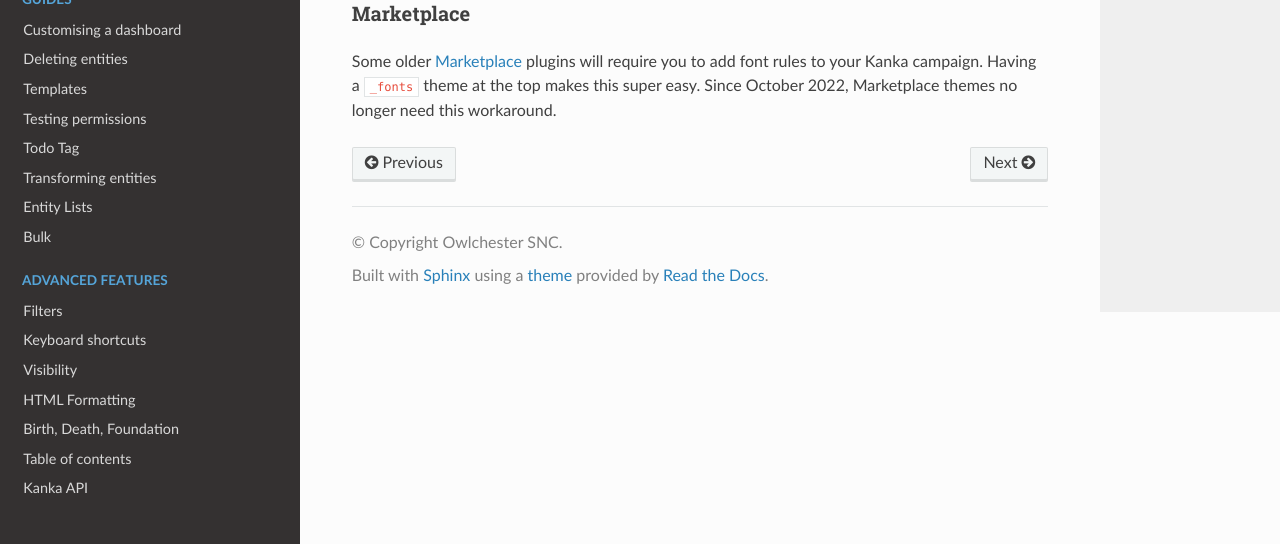
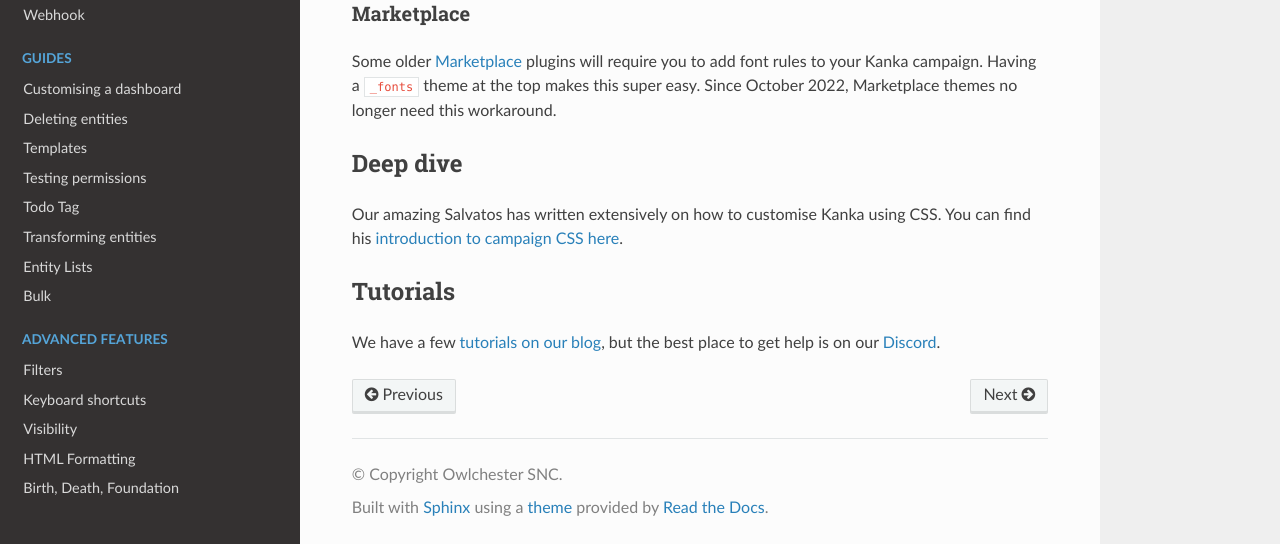
Before and after one commit to owlchester/kanka-docs, a Sphinx documentation site: the page built from docs/source/features/campaigns/theming.md, in a window 1280 px wide and 900 px high, scrolled down 950 px, cut to the strip 356-900 px from the top of the window. Built offline with Sphinx 7.4.7 and the Read the Docs theme 3.1.0, drawn with Linux system fonts in a browser that asks for light colours; pages that are not in the unit, such as notebooks, are missing from menus.

```diff
--- a/docs/source/features/campaigns/theming.md
+++ b/docs/source/features/campaigns/theming.md
@@ -21,3 +21,11 @@ CSS fonts are only properly imported when they are at the beginning of the CSS f
 ### Marketplace
 
 Some older [Marketplace](marketplace/marketplace) plugins will require you to add font rules to your Kanka campaign. Having a `_fonts` theme at the top makes this super easy. Since October 2022, Marketplace themes no longer need this workaround.
+
+## Deep dive
+
+Our amazing Salvatos has written extensively on how to customise Kanka using CSS. You can find his [introduction to campaign CSS here](https://salvatos.gitbook.io/kanka-cookbook/css/introduction-to-campaign-css).
+
+## Tutorials
+
+We have a few [tutorials on our blog](https://blog.kanka.io/category/tutorials/), but the best place to get help is on our [Discord](https://kanka.io/go/discord).
```
Also changed, not shown: docs/source/features/campaigns/gallery.md (+1 -5 lines), docs/source/guides/delete-entities.md (+2 -2 lines), docs/source/guides/templates.md (+2 -2 lines), docs/source/guides/transform.md (+2 -2 lines), docs/source/guides/img/delete-entity.png (added), docs/source/guides/img/deleting-entity.png (deleted), docs/source/guides/img/template-entity.png (added), docs/source/guides/img/templates.png (deleted), docs/source/guides/img/transform-entity.png (added), docs/source/guides/img/transform.png (deleted).
